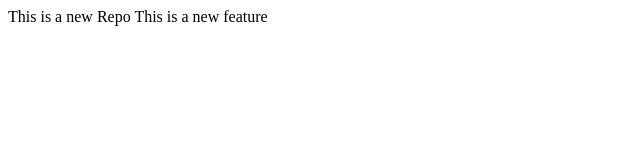
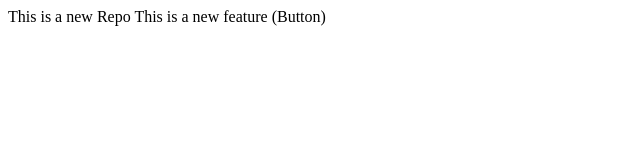
Before and after one commit to AshmitNS/LocalRepo, a plain HTML site: page index.html in a window 1280 px wide. Shown: the full height of the page, 0-640 px from the left. Drawn offline with Linux system fonts and the light colour scheme.

Commit message:
Checking Merge Conflicts

```diff
--- a/index.html
+++ b/index.html
@@ -1,2 +1,2 @@
 <pr>This is a new Repo</pr>
-<pr>This is a new feature</pr>
+<pr>This is a new feature (Button)</pr>
```
